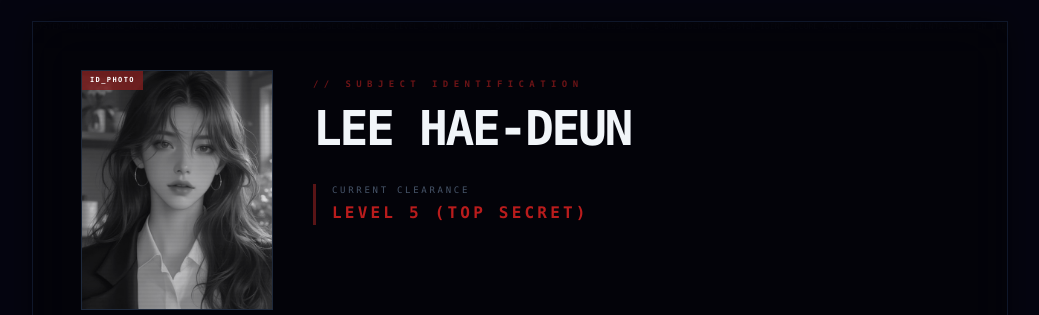
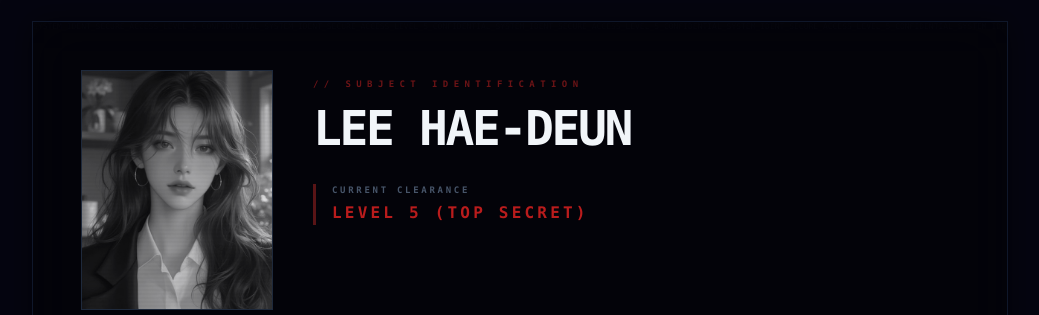
Before and after one commit to DEUNiverse-32/deuniverse-agent, a Next.js app: page / in a window 1280 px wide. Both pictures are taken after a click on the button "ACCESS GRANTED". Shown: the part 485-800 px from the top of the page, without its empty margins (120-1159 px from the left). Built offline with nearby package versions, Linux system fonts and the light colour scheme.

Commit message:
Refactor Dossier component and improve styles
Removed toggleImageColor function and adjusted image click handling. Updated styles and text for improved clarity.

```diff
--- a/app/components/Dossier.tsx
+++ b/app/components/Dossier.tsx
@@ -14,41 +14,36 @@ export default function Dossier() {
     image: "/me.png"
   };
 
-  const toggleImageColor = () => {
-    setIsGrayscale(!isGrayscale);
-  };
-
   return (
-    <div className="relative border border-slate-900 bg-black/40 backdrop-blur-xl p-8 md:p-12 shadow-[0_0_30px_rgba(0,0,0,0.5)] overflow-hidden group font-mono">
-      {/* Background patterns */}
+    <div className="relative border border-slate-900 bg-black/40 backdrop-blur-xl p-8 md:p-12 shadow-[0_0_30px_rgba(0,0,0,0.5)] overflow-hidden font-mono group">
+      {/* 배경 패턴 */}
       <div className="absolute inset-0 opacity-[0.02] pointer-events-none select-none text-[8px] leading-tight overflow-hidden text-slate-400">
         {Array(150).fill("SYSTEM_IDENT_SECURE_ACCESS_LEVEL_5_CONFIDENTIAL_").join("")}
       </div>
 
       <div className="relative z-10 animate-in fade-in duration-1000">
 
-        <div className="flex flex-col md:flex-row gap-10 items-start mb-12 border-b border-red-900/20 pb-10">
+        <div className="flex flex-col md:flex-row gap-10 items-start mb-12 border-b border-red-900/20 pb-12">
 
-          {/* ID Photo Section */}
+          {/* 사진 영역 */}
           <div className="relative flex-shrink-0">
-            <div className="w-40 h-52 md:w-48 md:h-60 relative overflow-hidden border border-slate-800 bg-[#0a0a1a]">
+            <div
+              className="w-40 h-52 md:w-48 md:h-60 relative overflow-hidden border border-slate-800 bg-[#0a0a1a] cursor-pointer"
+              onClick={() => setIsGrayscale(!isGrayscale)}
+            >
               <img
                 src={userInfo.image}
                 alt="Subject Profile"
-                onClick={toggleImageColor}
-                className={`w-full h-full object-cover transition-all duration-700 cursor-pointer ${
-                  isGrayscale
-                    ? 'grayscale contrast-110 opacity-90'
-                    : 'grayscale-0 contrast-100 opacity-100'
+                className={`w-full h-full object-cover transition-all duration-700 ${
+                  isGrayscale ? 'grayscale contrast-110 opacity-90' : 'grayscale-0 contrast-100 opacity-100'
                 }`}
               />
+              {/* 이미지 위 미세한 스캔라인 효과만 남김 */}
               <div className="absolute inset-0 bg-[linear-gradient(to_bottom,transparent_50%,rgba(0,0,0,0.1)_50%)] bg-[length:100%_4px] pointer-events-none opacity-20"></div>
-              <div className="absolute top-0 left-0 bg-red-900/80 px-2 py-1 pointer-events-none">
-                <p className="text-[7px] text-white tracking-[0.2em] font-bold">ID_PHOTO</p>
-              </div>
             </div>
           </div>
 
+          {/* 이름 및 보안 등급 */}
           <div className="flex-1 w-full pt-2">
             <h2 className="text-[9px] tracking-[0.6em] text-red-800/70 font-bold mb-3 uppercase">
               // Subject Identification
@@ -58,13 +53,13 @@ export default function Dossier() {
             </h3>
 
             <div className="mt-8 inline-flex flex-col border-l-[3px] border-red-900/70 pl-4">
-              <span className="text-[9px] text-slate-600 tracking-[0.3em] uppercase mb-1">Current Clearance</span>
+              <span className="text-[9px] text-slate-600 tracking-[0.3em] uppercase mb-1 font-bold">Current Clearance</span>
               <span className="text-base text-red-700 font-bold tracking-[0.2em] uppercase">{userInfo.clearance}</span>
             </div>
           </div>
         </div>
 
-        {/* Detailed Info Grid */}
+        {/* 상세 정보 */}
         <div className="grid grid-cols-1 md:grid-cols-2 gap-x-12 gap-y-8 text-sm opacity-90">
           <div className="space-y-6">
             <div>
@@ -79,18 +74,18 @@ export default function Dossier() {
           <div className="space-y-6">
             <div>
               <span className="block text-[9px] text-slate-600 tracking-[0.3em] uppercase mb-1 font-bold">Current Status</span>
-              <span className="text-red-700/90 tracking-widest animate-pulse font-bold">{userInfo.status}</span>
+              <span className="text-red-700/90 tracking-widest animate-pulse font-bold uppercase">{userInfo.status}</span>
             </div>
             <div>
               <span className="block text-[9px] text-slate-600 tracking-[0.3em] uppercase mb-1 font-bold">System Note</span>
-              <p className="text-slate-500 text-xs leading-relaxed">
+              <p className="text-slate-500 text-xs leading-relaxed italic">
                 "Subject shows high adaptability. Strategic assets confirmed. Continuous monitoring active."
               </p>
             </div>
           </div>
         </div>
 
-        {/* Bottom Decoration */}
+        {/* 최하단 장식 바 */}
         <div className="mt-16 pt-6 border-t border-slate-900/50 flex justify-between items-center opacity-40">
           <div className="flex space-x-0.5">
             {[...Array(16)].map((_, i) => (
@@ -98,7 +93,7 @@ export default function Dossier() {
             ))}
           </div>
           <span className="text-[8px] text-slate-700 tracking-[0.5em] uppercase">
-            DEUNIVERSE AUTH. v2.6.3 // SECURE
+            DEUNIVERSE AUTH. v2.6.4 // SECURE
           </span>
         </div>
       </div>
```
